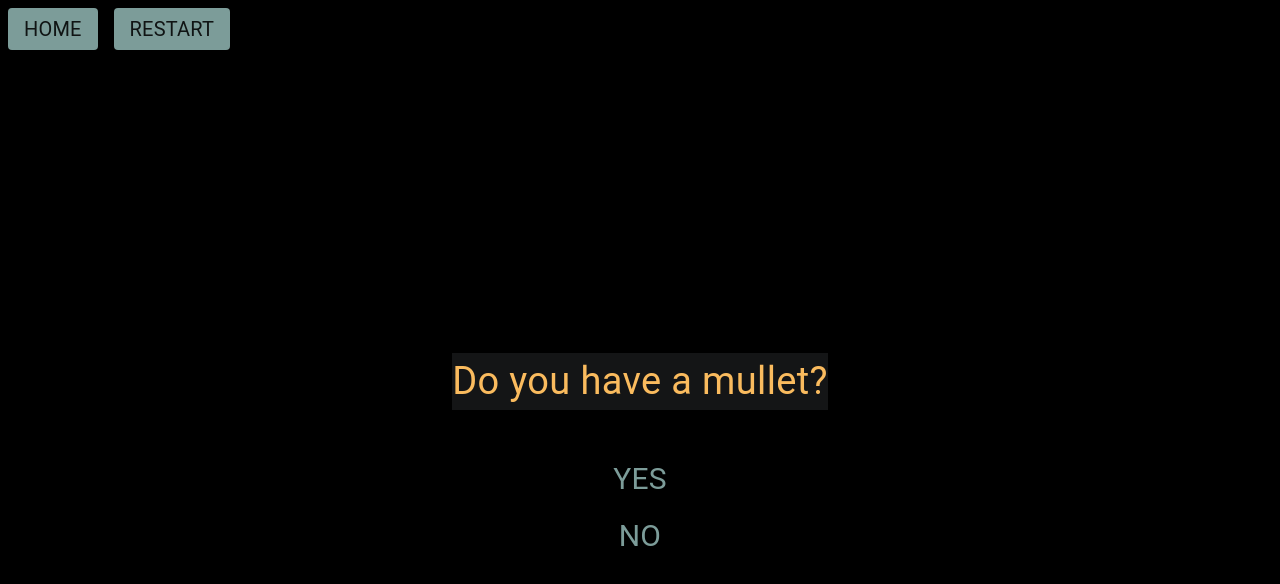
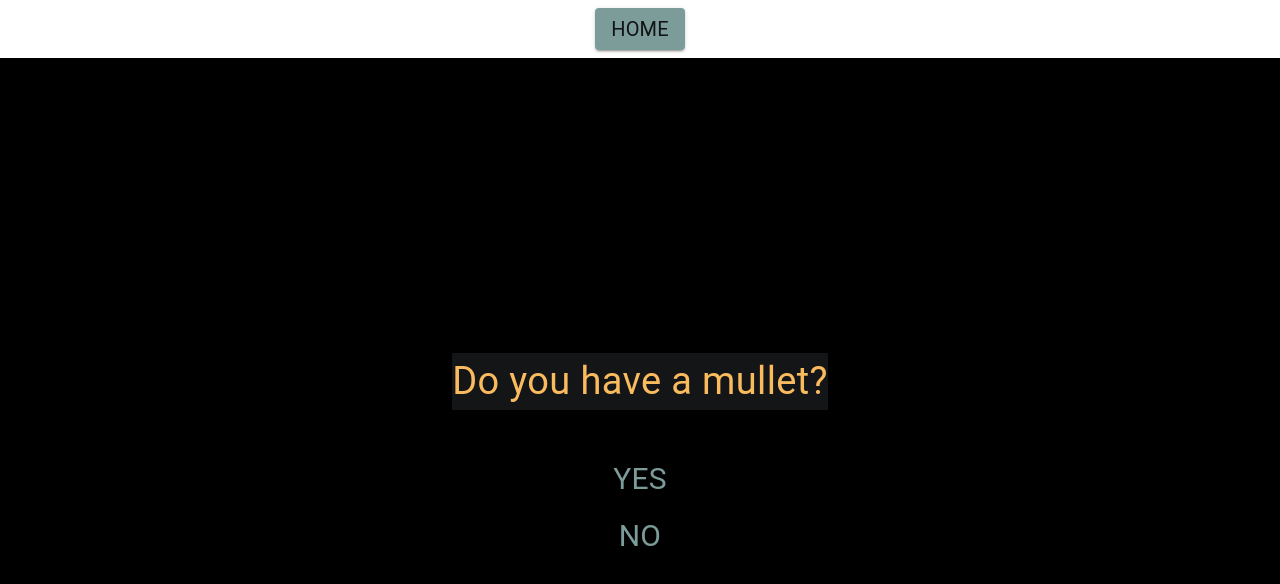
Before and after one commit to connorfoersterellis/connorfoersterellis.github.io, a React (Create React App) app: page /quiz in a window 1280 px wide. Shown: the top 584 px of the page. Built offline with nearby package versions, Linux system fonts and the light colour scheme.

Commit message:
Added .ico, removed excess comments

```diff
--- a/src/pages/Quiz.jsx
+++ b/src/pages/Quiz.jsx
@@ -2,12 +2,18 @@ import React from 'react'
 
 import '../App.css'
 import Question from '../components/Question'
-import HeaderButtons from '../components/HeaderButtons'
+import LinkButton from '../components/LinkButton'
 
 const Quiz = () => {
     return (
         <div className="App">
-            <HeaderButtons/>
+            <LinkButton
+                to='/judgemental-car-quiz'
+                text='Home'
+                textProps={{
+                    fontSize: 20
+                }}
+            />
             <div className="App-content">
                 <Question/>
             </div>
```
Also changed, not shown: public/index.html (+0 -23 lines), public/manifest.json, 1 other file (tests, documents, lock files or other folders).
